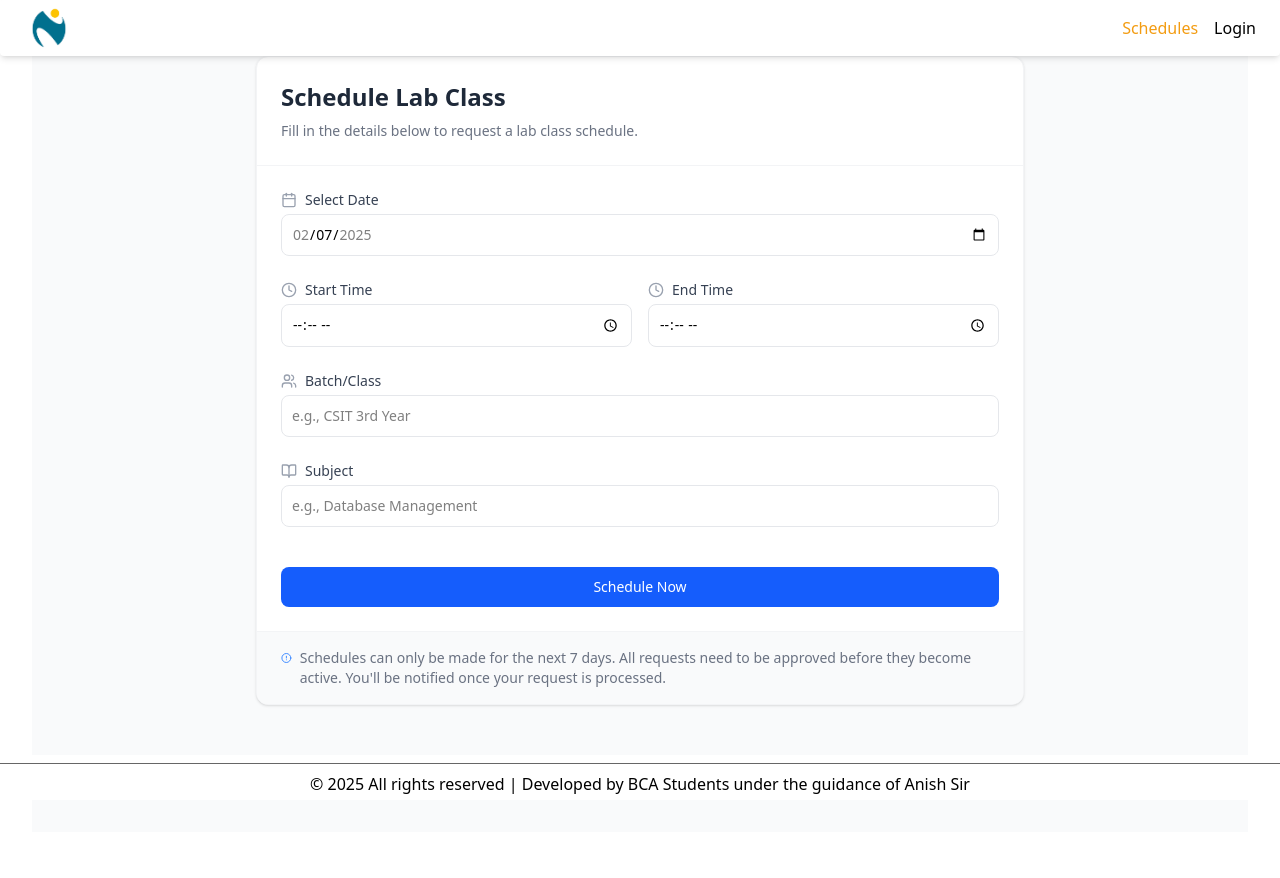
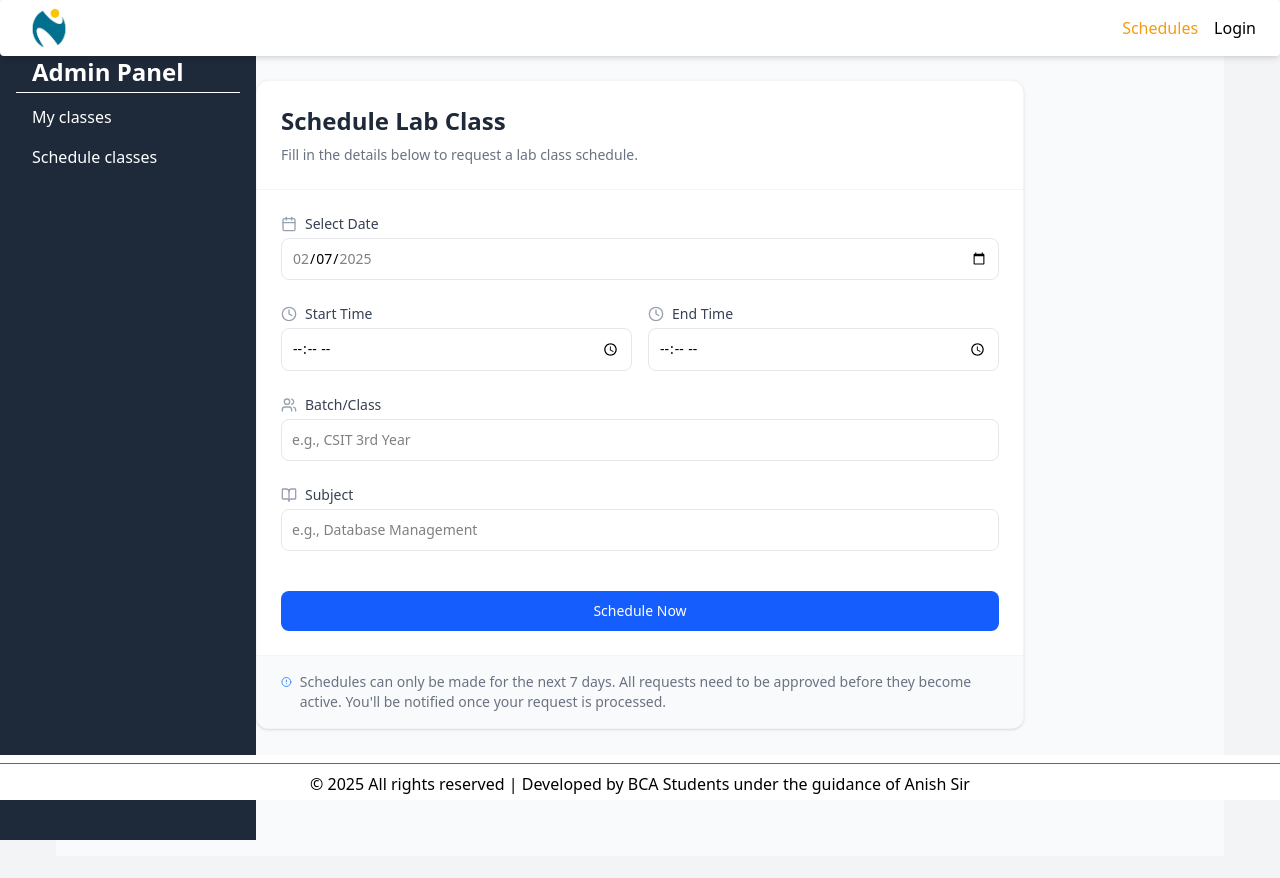
Before and after one commit to aadik6/LabScheduling, a React (Vite) app: page /schedules in a window 1280 px wide. Shown: the top 878 px of the page. Built offline with nearby package versions, Linux system fonts and the light colour scheme; no server answers.

Commit message:
adminLayout

```diff
--- a/src/component/ClassSchedules.jsx
+++ b/src/component/ClassSchedules.jsx
@@ -4,6 +4,7 @@ import { collection, getDocs } from "firebase/firestore";
 import { toast } from "react-hot-toast";
 import { Calendar, Clock, Users, BookOpen, AlertCircle } from "lucide-react";
 import { useAuthStore } from "../store/authStore";
+import AdminLayout from "./adminLayout";
 
 function ClassSchedules() {
   const [activeTab, setActiveTab] = useState("schedules");
@@ -89,6 +90,7 @@ function ClassSchedules() {
   }
 
   return (
+    <AdminLayout>
     <div className="p-8">
       <div className="min-h-screen bg-gray-50 p-4 lg:p-6">
         <div className="max-w-3xl mx-auto">
@@ -245,6 +247,7 @@ function ClassSchedules() {
         </div>
       </div>
     </div>
+    </AdminLayout>
   );
 }
 
--- /dev/null
+++ b/src/component/adminLayout.jsx
@@ -0,0 +1,34 @@
+import React from 'react';
+
+function AdminLayout({ children }) {
+  return (
+    <div className="flex min-h-screen gap-5">
+      {/* Sidebar */}
+      <div className="w-64 bg-gray-800 text-white flex flex-col p-4 mt-10 fixed left-0 h-full">
+        <h1 className="text-2xl font-bold mb-1 px-4">Admin Panel</h1>
+        <hr/>
+        <nav className="space-y-2">
+          <a
+            href="/myschedule"
+            className="block py-1 mt-2 px-4 rounded hover:bg-gray-700 transition"
+          >
+            My classes
+          </a>
+          <a
+            href="/schedules"
+            className="block py-1 px-4 rounded hover:bg-gray-700 transition"
+          >
+            Schedule classes
+          </a>
+        </nav>
+      </div>
+
+      {/* Main Content */}
+      <div className="flex-2 bg-gray-100 p-6 items-center justify-center">
+        {children}
+      </div>
+    </div>
+  );
+}
+
+export default AdminLayout;
--- a/src/component/scheduleClass.jsx
+++ b/src/component/scheduleClass.jsx
@@ -15,6 +15,7 @@ import {
 import { toast } from "react-hot-toast";
 import { useAuthStore } from "../store/authStore";
 import { Calendar, Clock, Users, BookOpen, AlertCircle } from "lucide-react";
+import AdminLayout from "./adminLayout";
 
 const getDateString = (date) => {
   return date.toISOString().split("T")[0];
@@ -175,6 +176,7 @@ function ScheduleClass() {
   };
 
   return (
+    <AdminLayout>
       <div className="p-8">
         <div className="min-h-screen bg-gray-50 p-4 lg:p-6">
           <div className="max-w-3xl mx-auto">
@@ -326,6 +328,7 @@ function ScheduleClass() {
           </div>
         </div>
       </div>
+    </AdminLayout>
   );
 }
 
```
Lines whose indentation alone changed are shown as unchanged.
